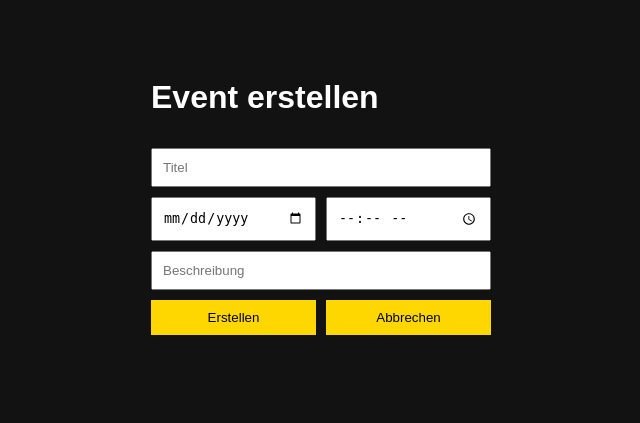
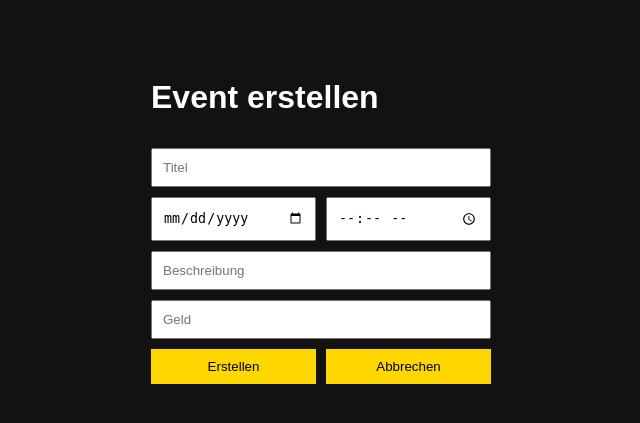
Before and after one commit to sbknfdyd6d-design/MeetUP, a Flask app: page /create in a window 1280 px wide. Shown: the top 423 px of the page, without its empty margins (319-959 px from the left). Run offline with Flask 3, Linux system fonts and the light colour scheme.

Commit message:
Update create_event.html money

```diff
--- a/templates/create_event.html
+++ b/templates/create_event.html
@@ -21,8 +21,10 @@
             <input type="time" name="time" required>
         </div>
 
-
-        <input name="description" placeholder="Beschreibung">
+        <div class="description-money-row">
+            <input name="description" placeholder="Beschreibung">
+            <input name="€" placeholder="Geld">
+        </div>
 
         <div class="button-row">
             <button class="but" type="submit">Erstellen</button>
```
